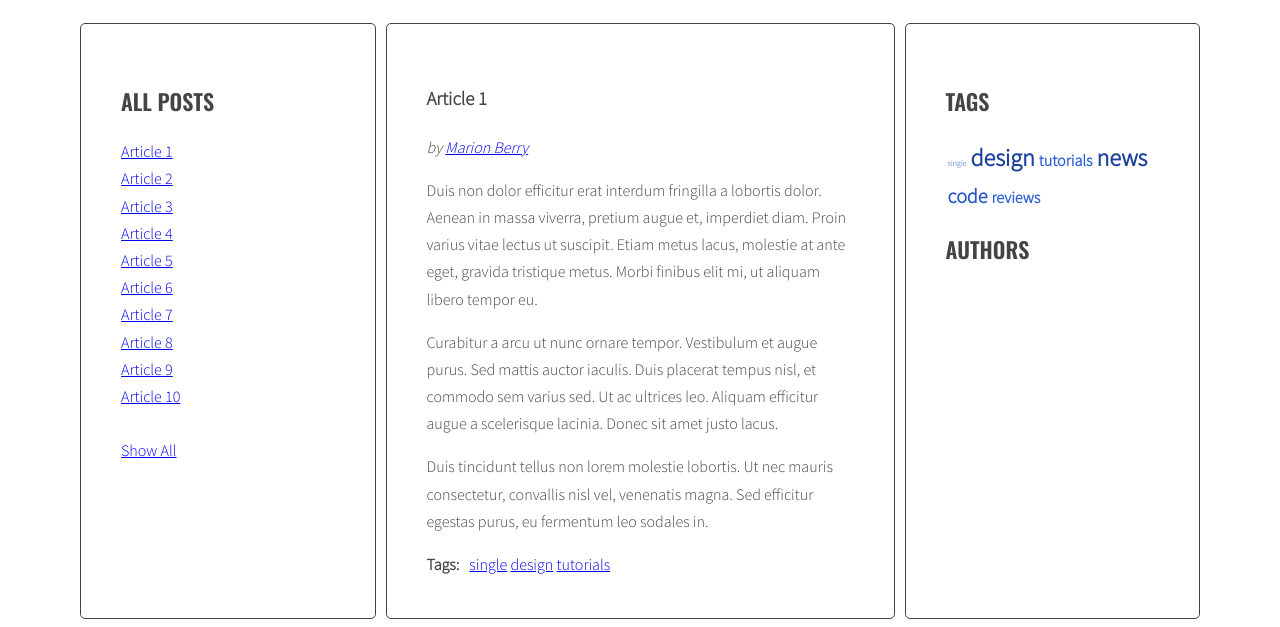
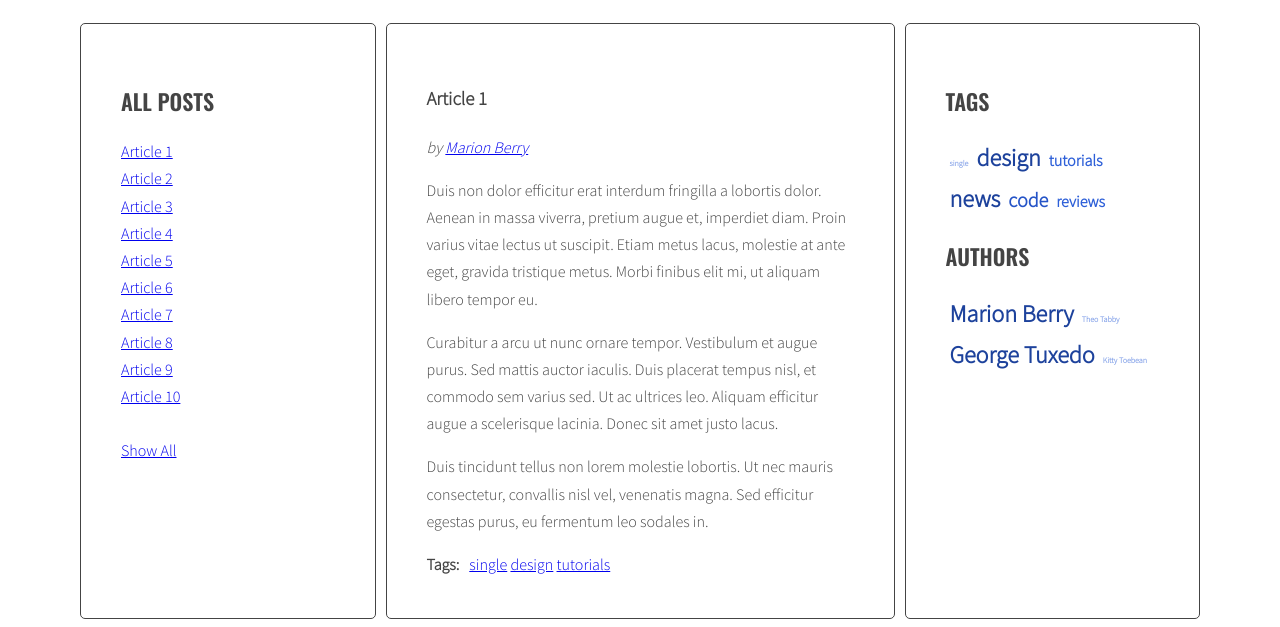
Before and after one commit to kai-mareving/javascript-blog, a website: page index.html in a window 1280 px wide. Shown: the part 220-847 px from the top of the page. Drawn offline with nearby package versions, Linux system fonts and the light colour scheme.

Commit message:
generateAuthors v.3 + calculateAuthorParams

```diff
--- a/js/script.js
+++ b/js/script.js
@@ -5,10 +5,13 @@ const optArticleSelector = '.post', //# article list
   optTitleSelector = '.post-title', //# article title
   optTitleListSelector = '.titles', //# link list
   optArticleTagsSelector = '.post-tags .list', //# article tag list
+  optArticleAuthorSelector = '.post-author',  //# author selector
   optTagsListSelector = '.tags.list', //# right sidebar tag links
-  optArticleAuthorSelector = '.post-author',  //# author selector
   optCloudClassPrefix = 'tag-size-', //# class names for tag cloud
-  optCloudClassCount = 5; //# num of classes for tag cloud sizing
+  optCloudClassCount = 5, //# num of classes for tag cloud sizing
+  optAuthorsListSelector = '.authors'; //# right sidebar author links
+
+
 
 const buttonAllPosts = document.getElementById('btn-allposts');
 const showAllPostLinks = function (event) {
@@ -165,7 +168,7 @@ const generateTags = function () {
   //* [NEW] add HTML from allTagsHTML to tagList
   tagList.innerHTML = allTagsHTML;
   //// console.log('allTags: ', allTags);
-  console.log('tagList: ', tagList);
+  //> console.log('tagList: ', tagList);
   //^ END LOOP: for every article
 };
 
@@ -223,8 +226,27 @@ const addClickListenersToTags = function () {
 addClickListenersToTags();
 
 
+const calculateAuthorParams = function (authors) {
+  let authorInstances = [];
+  for (let author in authors) {
+    ////console.log(author + ' used ' + authors[author] + ' times');
+    authorInstances.push(authors[author]);
+  }
+  ////console.log('authorInstances[] : ', authorInstances);
+  //^ Return these numbers as an object containing 2 keys: max and min
+  const params = {
+    min: Math.min.apply(null, authorInstances),
+    max: Math.max.apply(null, authorInstances),
+  };
+
+  return params;
+};
+
+
 const generateAuthors = function () {
   //>console.log('> generateAuthors is working!');
+  //*[NEW] create a new variable allAuthors with an empty object
+  let allAuthors = {};
   //^ find all articles
   const articles = document.querySelectorAll(optArticleSelector);
 
@@ -240,11 +262,38 @@ const generateAuthors = function () {
     const authorHTML = 'by <a href="#author-' + articleAuthor + '"><span>' + articleAuthor  + '</span></a>';
     html = html + authorHTML;
 
+    //* [NEW] check if this link is NOT already in allAuthors
+    if(!allAuthors[articleAuthor]){
+      //* [NEW] add articleAuthor to allAuthors object
+      allAuthors[articleAuthor] = 1;
+    } else {
+      allAuthors[articleAuthor]++;
+    }
+
     //^ LOOP: insert HTML of all the links into the tags wrapper
     articleAuthorWrapper.forEach(element => {
       element.insertAdjacentHTML('beforeend', html);
       //or: element.innerHTML = html;
     });
+
+    //* [NEW] find list of authors in right column
+    const authorList = document.querySelector(optAuthorsListSelector);
+    const authorParams = calculateAuthorParams(allAuthors);
+    //>console.log('authorParams: ', authorParams);
+
+    //* [NEW] create variable for all links HTML code
+    let allAuthorsHTML = '';
+
+    //* [NEW] START LOOP: for each author in allAuthors:
+    for (let author in allAuthors) {
+      //* [NEW] generate code of a link and add it to allAuthorsHTML
+      allAuthorsHTML += '<li><a href="#author-' + author + '" + class="' + calculateTagClass(allAuthors[author], authorParams) + '"><span class="author-name">' + author + '</span></a></li>';
+    }
+
+    //* [NEW] add HTML from allAuthorsHTML to authorList
+    authorList.innerHTML = allAuthorsHTML;
+    ////console.log('allAuthors end of function: ', allAuthors);
+    //> console.log('authorList: ', authorList);
   }
   //^ END LOOP: for every article
 };
--- a/sass/style.scss
+++ b/sass/style.scss
@@ -98,11 +98,35 @@ body {
 
 /* Authors */
 
-.authors {
+/* .authors {
   li {
-    margin-bottom: 12px;
+    display: inline-flex;
+    flex-flow: wrap;
+    padding: 0 4px;
+    a {
+      text-decoration: none;
+      font-weight: bold;
+    }
+  }
+} */
+
+.tags, .authors {
+  li {
+  display: inline-flex;
+  flex-flow: wrap;
+  padding: 0 4px;
+    a {
+      text-decoration: none;
+      font-weight: bold;
+    }
   }
 }
+
+.tag-size-1 { font-size: 50%; color: lighten($color-blue, 25); }
+.tag-size-2 { font-size: 75%; color: lighten($color-blue, 15); }
+.tag-size-3 { font-size: 100%; color: lighten($color-blue, 5); }
+.tag-size-4 { font-size: 125%; color: $color-blue; }
+.tag-size-5 { font-size: 150%; color: darken($color-blue, 10); }
 
 /* Post */
 
@@ -125,18 +149,3 @@ body {
     margin: 0 10px 0 0;
   }
 }
-
-.tags li {
-  display: inline-flex;
-  padding: 0 2px;
-  a {
-    text-decoration: none;
-    font-weight: bold;
-  }
-}
-
-.tag-size-1 { font-size: 50%; color: lighten($color-blue, 25); }
-.tag-size-2 { font-size: 75%; color: lighten($color-blue, 15); }
-.tag-size-3 { font-size: 100%; color: lighten($color-blue, 5); }
-.tag-size-4 { font-size: 125%; color: $color-blue; }
-.tag-size-5 { font-size: 150%; color: darken($color-blue, 10); }
```
Also changed, not shown: css/style.css, 1 other file.
